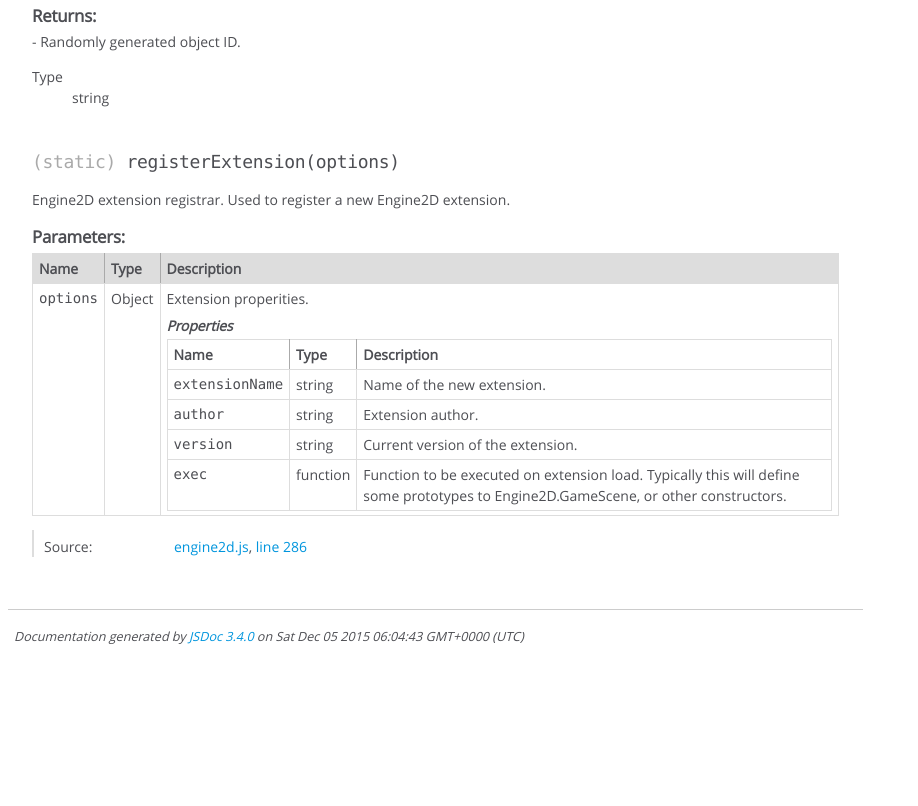
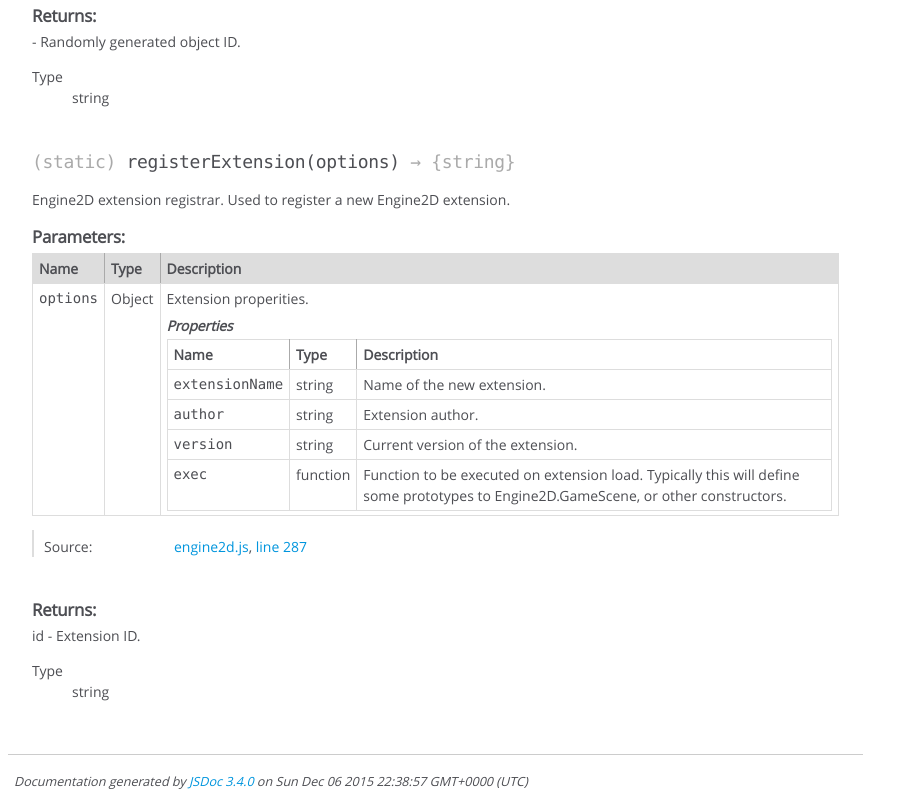
Before and after one commit to jackdalton/engine2d, a plain HTML site: page main/Engine2D.html in a window 1280 px wide. Shown: the part 953-1759 px from the top of the page, without its empty margins (0-918 px from the left). Before the commit the page ends 1613 px from the top, so only its background shows below. Drawn offline with Linux system fonts and the light colour scheme.

Commit message:
Update tests

```diff
--- a/main/Engine2D.html
+++ b/main/Engine2D.html
@@ -332,7 +332,7 @@
 
 
 
-    <h4 class="name" id=".registerExtension"><span class="type-signature">(static) </span>registerExtension<span class="signature">(options)</span><span class="type-signature"></span></h4>
+    <h4 class="name" id=".registerExtension"><span class="type-signature">(static) </span>registerExtension<span class="signature">(options)</span><span class="type-signature"> &rarr; {string}</span></h4>
 
 
 
@@ -550,7 +550,7 @@
 
     <dt class="tag-source">Source:</dt>
     <dd class="tag-source"><ul class="dummy"><li>
-        <a href="engine2d.js.html">engine2d.js</a>, <a href="engine2d.js.html#line286">line 286</a>
+        <a href="engine2d.js.html">engine2d.js</a>, <a href="engine2d.js.html#line287">line 287</a>
     </li></ul></dd>
 
 
@@ -571,6 +571,28 @@
 
 
 
+
+
+<h5>Returns:</h5>
+
+
+<div class="param-desc">
+    id - Extension ID.
+</div>
+
+
+
+<dl>
+    <dt>
+        Type
+    </dt>
+    <dd>
+
+<span class="param-type">string</span>
+
+
+    </dd>
+</dl>
 
 
 
@@ -598,7 +620,7 @@
 <br class="clear">
 
 <footer>
-    Documentation generated by <a href="https://github.com/jsdoc3/jsdoc">JSDoc 3.4.0</a> on Sat Dec 05 2015 06:04:43 GMT+0000 (UTC)
+    Documentation generated by <a href="https://github.com/jsdoc3/jsdoc">JSDoc 3.4.0</a> on Sun Dec 06 2015 22:38:57 GMT+0000 (UTC)
 </footer>
 
 <script> prettyPrint(); </script>
```
Also changed, not shown: main/Engine2D.Circle.html (+1 -1 lines), main/Engine2D.GameScene.html (+1 -1 lines), main/Engine2D.Rect.html (+1 -1 lines), main/Engine2D.Vector2.html (+1 -1 lines), main/engine2d.js.html (+6 -4 lines), main/index.html (+1 -1 lines).
